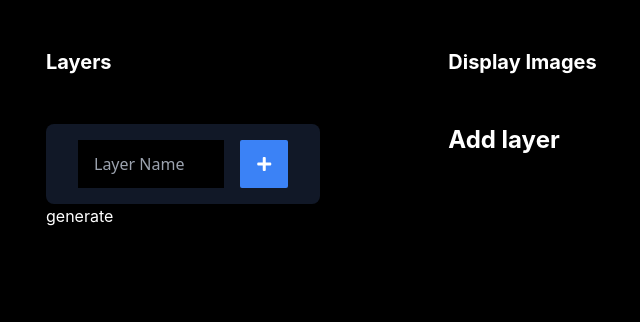
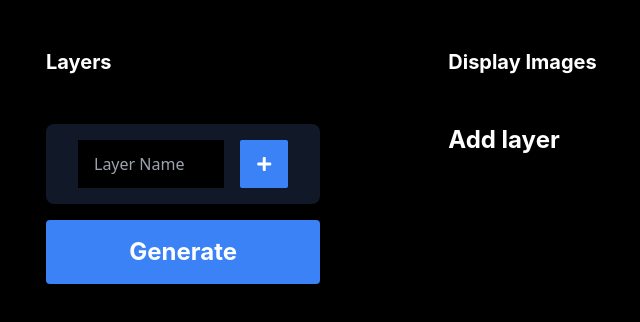
Before and after one commit to zarif007/NFT-Generator-CS, a React (Create React App) app in the folder nft-generator/: page /generate/1 in a window 1280 px wide. Shown: the top 322 px of the page, without its empty margins (50-690 px from the left). Built offline with nearby package versions, Linux system fonts and the light colour scheme.

Commit message:
Added generate button

```diff
--- a/nft-generator/src/Components/Generator/Generator.js
+++ b/nft-generator/src/Components/Generator/Generator.js
@@ -21,7 +21,6 @@ const Generator = () => {
 
         reader.onload = readerEvent => {
             setCurrentLayer({...currentLayer, ...currentLayer.images.push(readerEvent.target.result)})
-            console.log(currentLayer, layers)
         }
     };
 
@@ -47,6 +46,15 @@ const Generator = () => {
         setLayers(items)
     }
 
+    const generate = () => {
+        const data = {
+            generatorId,
+            layers,
+        }
+
+        console.log(data);
+    }
+
     return (
         <div className='flex flex-col md:flex-row text-white xl:p-24 xl:pt-12 md:p-8 p-4'>
             <div className='w-full md:w-96'>
@@ -70,7 +78,6 @@ const Generator = () => {
                                                             </div>
                                                         )
                                                     }
-
                                                 </Draggable>
                                             )
                                         })
@@ -85,19 +92,15 @@ const Generator = () => {
                             placeholder='Layer Name' ref={inputNewLayer} />
                         <div className=''>
                             <button onClick={addLayer}
-                            className="flex items-center bg-blue-500 justify-center w-12 h-12 text-white rounded-sm" >
+                            className="flex items-center bg-blue-500 justify-center w-12 h-12 text-white rounded-sm hover:bg-blue-600" >
                                 <i className="fas fa-plus"></i>
                             </button>
                         </div>
                     </div>
                 </div>
-                <button onClick={() => {
-                    const data = {
-                        generatorId,
-                        layers
-                    }
-                    console.log(data);
-                }}>generate</button>
+                <button onClick={() => generate()}
+                className='relative mt-4 bg-blue-500 hover:bg-blue-600 text-white w-full h-16 rounded text-2xl font-bold overflow-visible'>
+                    Generate</button>
             </div>
             <div className='w-full md:pl-12 xl:pl-32 pt-12 md:pt-0'>
                 <p className='font-bold text-xl pb-12'>Display Images</p>
@@ -116,7 +119,7 @@ const Generator = () => {
                     <div className="grid grid-cols-1 space-y-2 pt-4">
                         <label className="text-sm font-bold text-gray-500 tracking-wide">Add Images</label>
                         <div className="flex items-center justify-center w-full">
-                            <label className="flex flex-col rounded-lg border-4 border-dashed border-blue-500 w-full h-60 p-10 group text-center">
+                            <label className="flex flex-col rounded-lg border-4 border-dashed border-blue-500 w-full h-40 p-10 group text-center">
                             <div className="h-full w-full text-center flex flex-col justify-center items-center  ">
                                 <p className="pointer-none text-gray-500 "><span className="text-sm">Drag and drop</span> files here <br /> or select a file from your computer</p>
                             </div>
```
